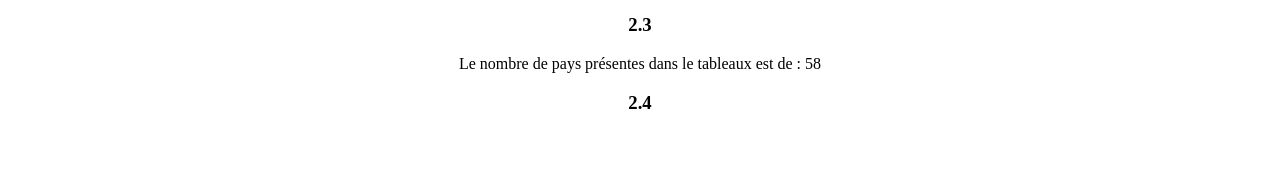
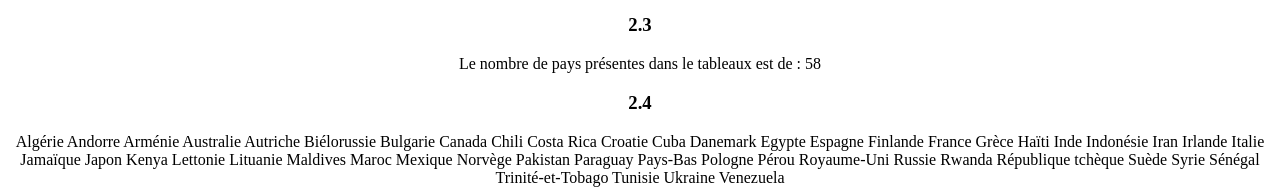
Before and after one commit to DioufFLR/ms_php_exercices, a PHP site: page / in a window 1280 px wide. Shown: the part 3382-3577 px from the top of the page. Before the commit the page ends 3491 px from the top, so only its background shows below. Run offline with PHP 8.4, Linux system fonts and the light colour scheme.

Commit message:
partie 2 end

```diff
--- a/les_tableaux/index.php
+++ b/les_tableaux/index.php
@@ -156,7 +156,14 @@
             <h3>2.4</h3>
 
             <?php
-
+            foreach ($capitales as $villes => $pays) {
+                if ("B" == substr($villes, 0, 1)) {
+                    unset($pays);
+                }
+                if (!empty($pays)) {
+                    echo $pays . " ";
+                }
+            }
             ?>
 
         </div>
```
